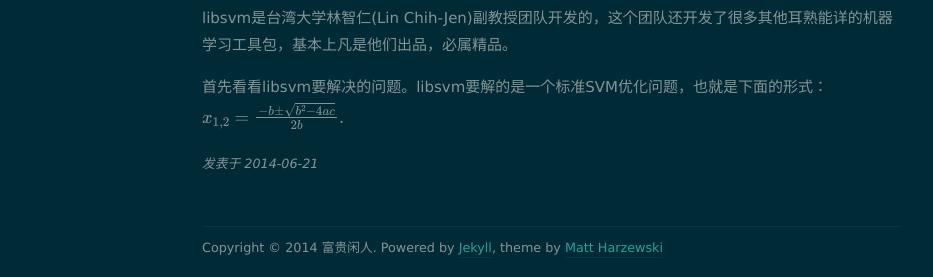
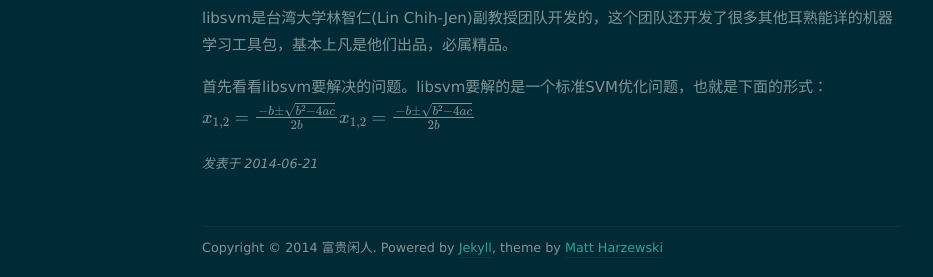
Before and after one commit to orangeprince/orangeprince.github.io, a Jekyll site: the page built from _posts/2014-06-21-libsvm.md, in a window 1280 px wide. Shown: the part 891-1168 px from the top of the page, without its empty margins (88-1021 px from the left). Built offline with Jekyll 4.4.1, drawn with Linux system fonts in a browser that asks for light colours; nearby versions of some CDN libraries; formulas are drawn with MathJax 3; comment, search, counter and statistics services are not loaded.

Commit message:
modified:   _posts/2014-06-21-libsvm.md

```diff
--- a/_posts/2014-06-21-libsvm.md
+++ b/_posts/2014-06-21-libsvm.md
@@ -12,4 +12,7 @@
 说了这么多废话，终于进入正题，推荐一些自己觉得好用的工具。首先要推荐的工具是大名鼎鼎的libsvm。SVM是机器学习中应用最广的算法之一，而在libsvm恐怕又是各种机器SVM开源库中的翘楚。libsvm是台湾大学林智仁(Lin Chih-Jen)副教授团队开发的，这个团队还开发了很多其他耳熟能详的机器学习工具包，基本上凡是他们出品，必属精品。
 
 首先看看libsvm要解决的问题。libsvm要解的是一个标准SVM优化问题，也就是下面的形式：
-$$x_{1,2} = \frac{-b \pm \sqrt{b^2-4ac}}{2b}.$$
+$$
+x_{1,2} = \frac{-b \pm \sqrt{b^2-4ac}}{2b} \\
+x_{1,2} = \frac{-b \pm \sqrt{b^2-4ac}}{2b}
+$$
```
